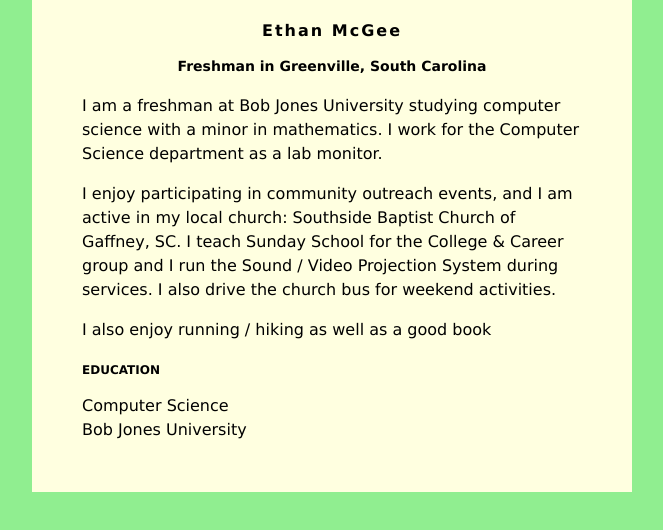
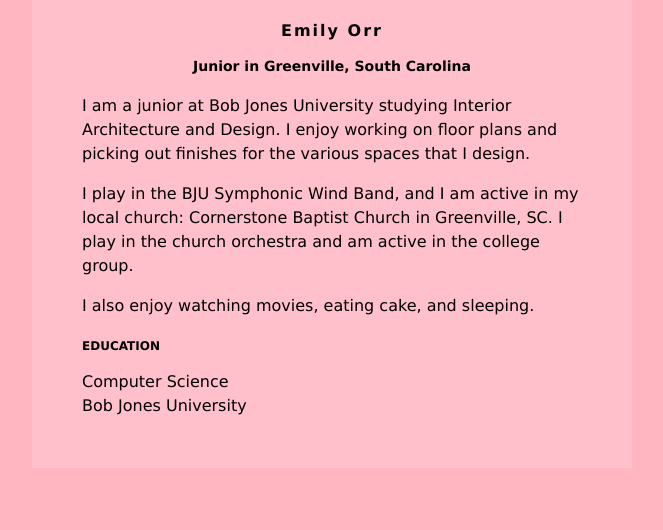
Before and after one commit to eorr142/eorr142.github.io, a plain HTML site: page index.html in a window 1280 px wide. Shown: the whole page, without its empty margins (308-971 px from the left). Drawn offline with Linux system fonts and the light colour scheme.

Commit message:
Update index.html

```diff
--- a/index.html
+++ b/index.html
@@ -2,11 +2,11 @@
 <head>
 <style>
 body {
-    background: lightgreen;
+    background: lightpink;
     font-family: Verdana;
 }
 #content {
-    background: lightyellow;
+    background: pink;
     min-width: 200px;
     max-width: 500px;
     padding: 50px;
@@ -30,15 +30,15 @@
 </head>
 <body>
     <div id="content">
-        <h1>Ethan McGee</h1>
-        <h2>Freshman in Greenville, South Carolina</h2>
+        <h1>Emily Orr</h1>
+        <h2>Junior in Greenville, South Carolina</h2>
 
-         <p>I am a freshman at Bob Jones University studying computer science with a minor in mathematics. I work for the Computer Science department as a lab monitor.</p>
+         <p>I am a junior at Bob Jones University studying Interior Architecture and Design. I enjoy working on floor plans and picking out finishes for the various spaces that I design.</p>
          <p>
-            I enjoy participating in community outreach events, and I am active in my local church: Southside Baptist Church of Gaffney, SC.  I teach Sunday School for the College &amp; Career group and I run the Sound / Video Projection System during services.  I also drive the church bus for weekend activities.
+            I play in the BJU Symphonic Wind Band, and I am active in my local church: Cornerstone Baptist Church in Greenville, SC.  I play in the church orchestra and am active in the college group.
          </p>
          <p>
-            I also enjoy running / hiking as well as a good book
+            I also enjoy watching movies, eating cake, and sleeping.
          </p>
 
         <h3>EDUCATION</h3>
```
